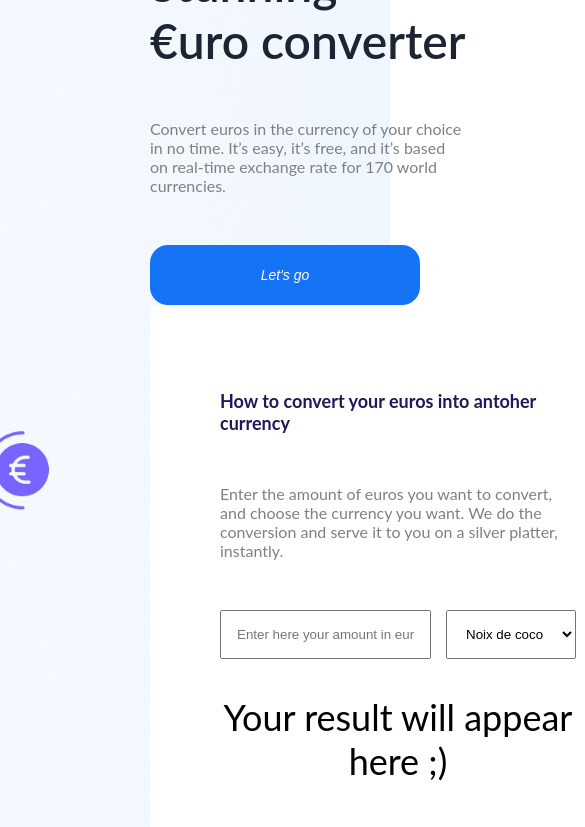
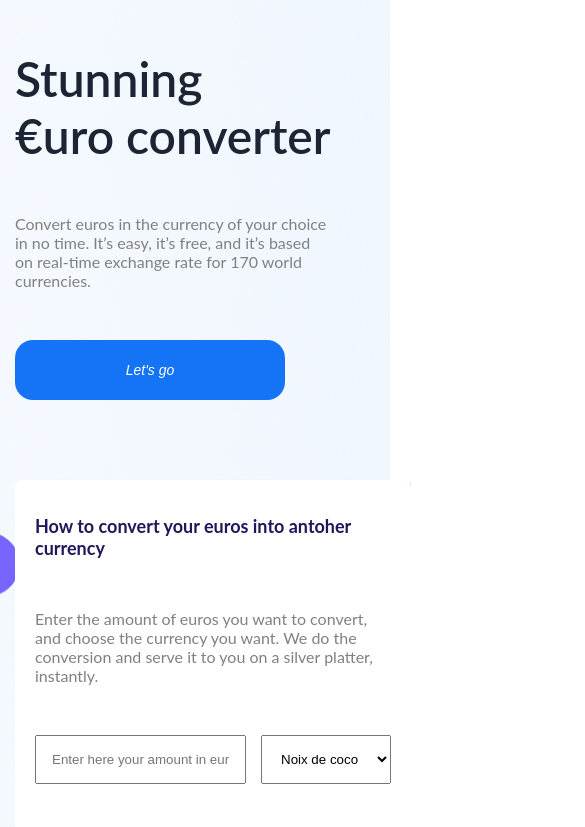
Before and after one commit to Kevinnko/euro-converter, a React (Create React App) app: page / in a window 390 px wide. Shown: the top 827 px of the page, 585 px wide, since content can reach past the window. Built offline with nearby package versions, Linux system fonts and the light colour scheme.

Commit message:
a little bit of responsive

```diff
--- a/src/App.css
+++ b/src/App.css
@@ -13,7 +13,6 @@
 .content-wrapper {
   display: flex;
   align-items: center;
-  flex-wrap: wrap;
 }
 .left-wrapper {
   flex: 2;
@@ -81,3 +80,26 @@ input::-webkit-inner-spin-button {
 input[type="number"] {
   -moz-appearance: textfield;
 }
+
+@media screen and (max-width: 1200px) {
+  .container {
+    padding: 50px 15px;
+    background-repeat: no-repeat;
+    height: auto;
+  }
+  .left-wrapper {
+    flex: 1;
+    margin-right: 0;
+  }
+  .left-wrapper .subtitle {
+    max-width: 80%;
+  }
+  .content-wrapper {
+    flex-direction: column;
+  }
+  .converter {
+    flex: 1;
+    padding: 20px;
+    margin-top: 80px;
+  }
+}
```
